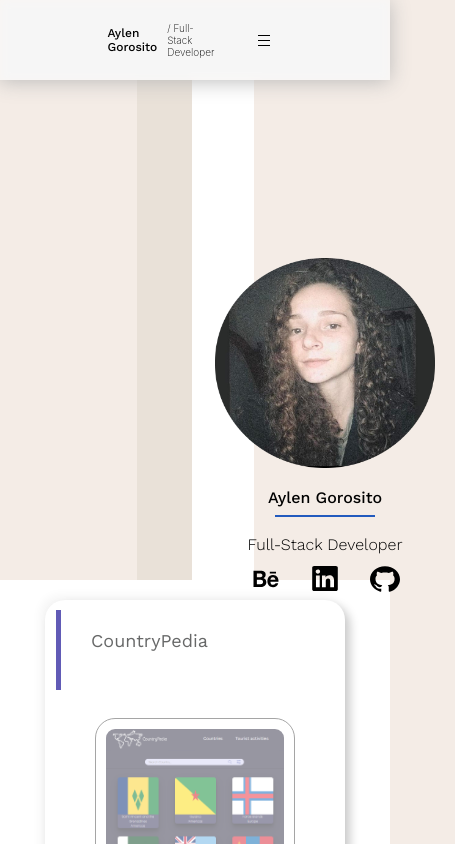
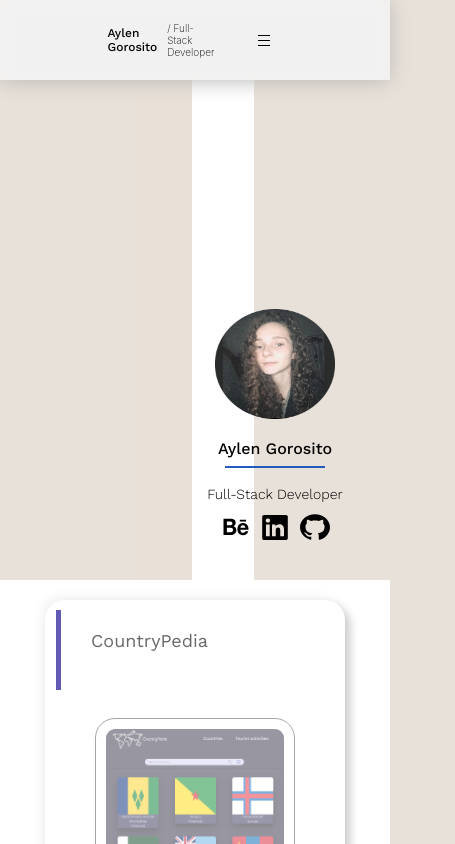
Before and after one commit to AylenGorosito313/portfolio, a React (Vite) app: page / in a window 390 px wide. Shown: the top 844 px of the page, 455 px wide, since content can reach past the window. Built offline with nearby package versions, Linux system fonts and the light colour scheme.

Commit message:
arreglando...

```diff
--- a/src/index.css
+++ b/src/index.css
@@ -7,7 +7,7 @@ body {
   margin: 0;
   padding: 0;
   box-sizing: border-box;
-  background: #f4ece6;
+  background: #e8e1d9;
 }
 
 
@@ -20,7 +20,7 @@ body {
     margin: 0;
     padding: 0;
     box-sizing: border-box;
-    background: #f4ece6;
+    background: #e8e1d9;
   }
 }
 
@@ -32,6 +32,6 @@ body {
     margin: 0;
     padding: 0;
     box-sizing: border-box;
-    background: #f4ece6;
+    background: #e8e1d9;
   }
 }
--- a/src/pages/home/Home.css
+++ b/src/pages/home/Home.css
@@ -26,7 +26,7 @@
   z-index: 2;
   justify-content: flex-end;
 }
-.-home {
+.div-container-home {
   margin: auto;
   justify-content: center;
   display: flex;
@@ -35,12 +35,13 @@
   height: auto;
   background: rgb(233, 225, 216);
   background: linear-gradient(
-    90deg,
+    107deg,
     rgba(233, 225, 216, 1) 47%,
     rgba(255, 255, 255, 1) 47%,
     rgba(255, 255, 255, 1) 100%
   );
 }
+
 
 .img {
   display: flex;
@@ -214,7 +215,7 @@
   }
 }
 
-@media (max-width: 500px) {
+@media (max-width: 600px) {
   .parrafo {
     font-size: 0;
     display: none !important;
@@ -234,7 +235,7 @@
   }
   .h1-name-title {
     margin: 10px;
-    font-size: 16px;
+    font-size: 14px;
   }
   .h1-name {
     margin: 0px;
@@ -248,7 +249,7 @@
   }
   .div-central-home {
     height: auto;
-    width: 0px;
+   max-width: 0px;
   }
   .p {
     display: none !important;
@@ -259,4 +260,10 @@
     align-items: center;
     justify-content: center;
 }
+.img {
+  display: flex;
+
+  height: 110px;
+  width: 120px;
 }
+}
```
